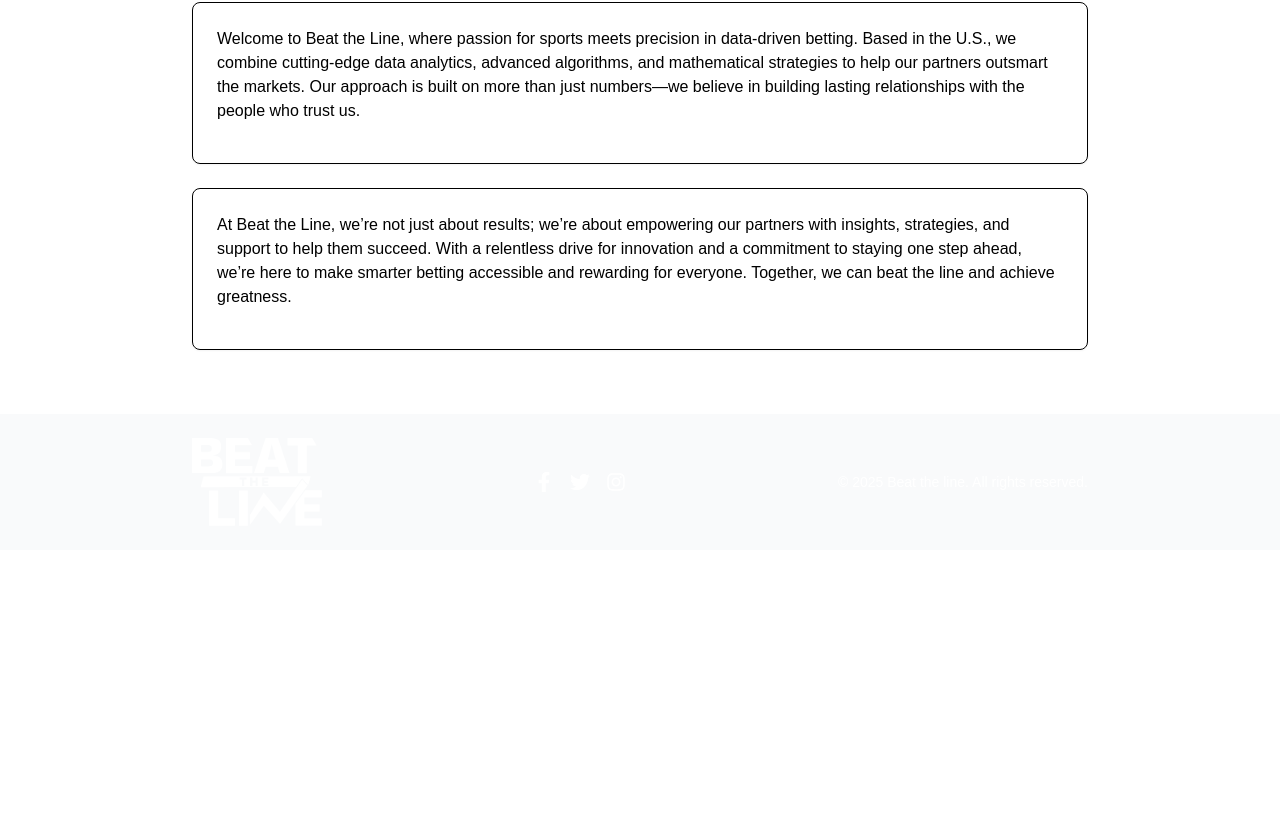
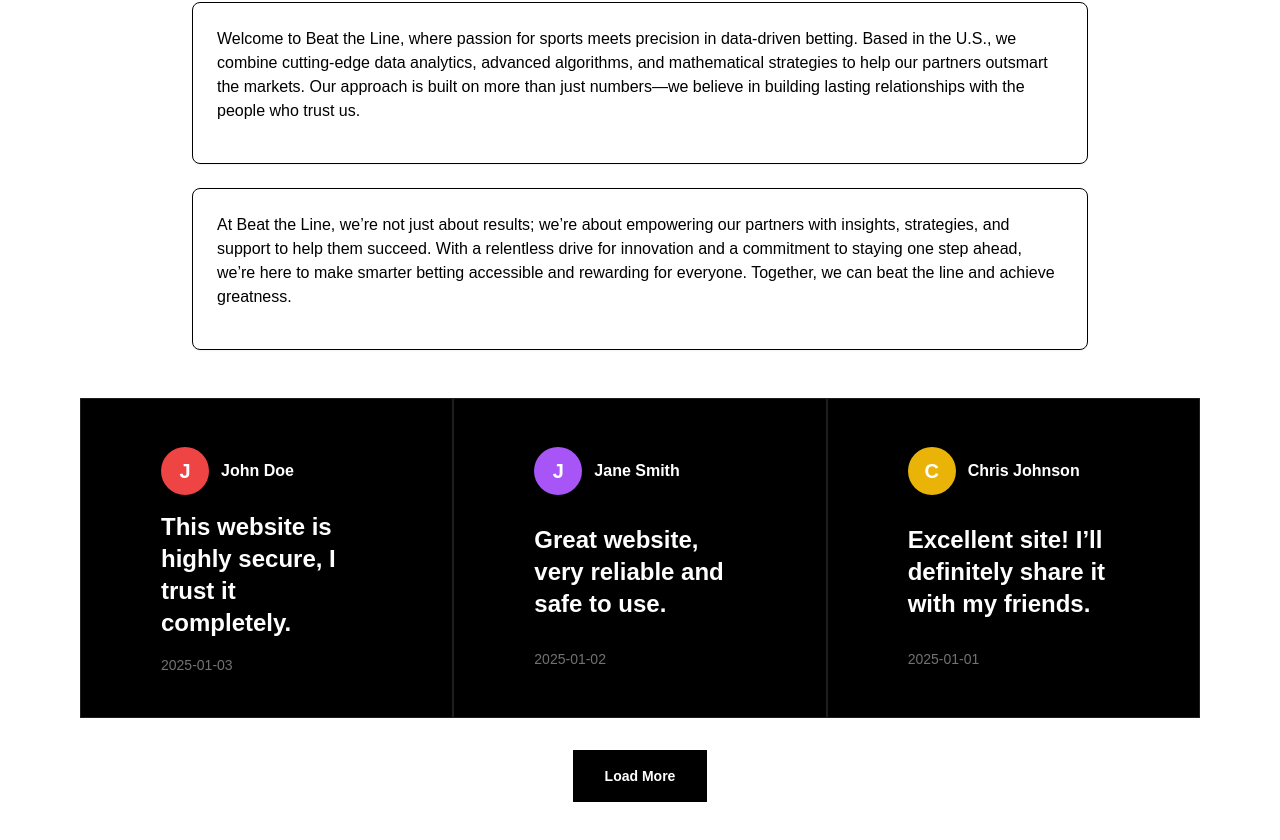
Before and after one commit to glaciercodeio/BeatTheLine-WebApp, a Next.js app: page / in a window 1280 px wide. Shown: the part 868-1708 px from the top of the page. Before the commit the page ends 1418 px from the top, so only its background shows below. Built offline with nearby package versions, Linux system fonts and the light colour scheme.

Commit message:
Add comments section

```diff
--- /dev/null
+++ b/src/app/components/features/comments/CommenList.jsx
@@ -0,0 +1,100 @@
+import React, { useState, useEffect } from "react";
+
+const Comments = () => {
+    const allComments = [
+        {
+            id: 1,
+            user: "John Doe",
+            text: "This website is highly secure, I trust it completely.",
+            date: "2025-01-03",
+        },
+        {
+            id: 2,
+            user: "Jane Smith",
+            text: "Great website, very reliable and safe to use.",
+            date: "2025-01-02",
+        },
+        {
+            id: 3,
+            user: "Chris Johnson",
+            text: "Excellent site! I’ll definitely share it with my friends.",
+            date: "2025-01-01",
+        },
+        {
+            id: 4,
+            user: "Alex Lee",
+            text: "It’s a solid betting site, I feel safe using it.",
+            date: "2024-12-30",
+        },
+        {
+            id: 5,
+            user: "Taylor Brown",
+            text: "This platform is top-notch for betting, I highly recommend it!.",
+            date: "2024-12-28",
+        },
+    ];
+
+    const colors = [
+        "bg-[#ef4444]",
+        "bg-[#10b981]",
+        "bg-[#0ea5e9]",
+        "bg-[#a855f7]",
+        "bg-[#ec4899]",
+        "bg-[#eab308]",
+        "bg-[#14b8a6]",
+    ];
+
+    const [visibleComments, setVisibleComments] = useState(3);
+    const [randomColors, setRandomColors] = useState([]);
+
+    const loadMoreComments = () => {
+        setVisibleComments((prev) => Math.min(prev + 3, allComments.length));
+    };
+
+    useEffect(() => {
+        const generatedColors = allComments.map(() => colors[Math.floor(Math.random() * colors.length)]);
+        setRandomColors(generatedColors);
+    }, []);
+
+    return (
+        <div className="mt-12">
+            {/* Grid container */}
+            <div className="grid grid-cols-1 sm:grid-cols-2 lg:grid-cols-3 gap-0">
+                {allComments.slice(0, visibleComments).map((comment, index) => (
+                    <div
+                        key={comment.id}
+                        className="border border-[#1f1f1f] bg-black text-white py-12 px-20 flex flex-col justify-between h-80"
+                    >
+                        {/* User info */}
+                        <div className="flex items-center mb-4">
+                            <div
+                                className={`${randomColors[index]} text-white rounded-full w-12 h-12 flex items-center justify-center font-bold text-xl mr-3`}
+                            >
+                                {comment.user.charAt(0).toUpperCase()}
+                            </div>
+                            <div className="font-bold text-md">{comment.user}</div>
+                        </div>
+
+                        {/* Comment text */}
+                        <p className="text-2xl font-semibold mb-4">{comment.text}</p>
+
+                        {/* Date */}
+                        <div className="text-sm text-[#727272]">{comment.date}</div>
+                    </div>
+                ))}
+            </div>
+
+            {visibleComments < allComments.length && (
+                <button
+                    onClick={loadMoreComments}
+                    className="block mx-auto mt-8 px-8 py-4 text-sm font-semibold text-white bg-[#000000] hover:bg-white hover:text-black transition-all duration-200"
+                >
+                    Load More
+                </button>
+
+            )}
+        </div>
+    );
+};
+
+export default Comments;
--- a/src/app/page.js
+++ b/src/app/page.js
@@ -2,6 +2,7 @@
 import Image from "next/image";
 import { useState, useEffect } from "react";
 import { FaFacebookF, FaTwitter, FaInstagram, FaBasketballBall, FaArrowRight, FaCircle, FaEnvelope, FaInfoCircle, FaHome } from 'react-icons/fa';
+import Comments from '@/app/components/features/comments/CommenList';
 
 export default function Home() {
   const [isScrolled, setIsScrolled] = useState(false);
@@ -96,7 +97,7 @@ export default function Home() {
             A place to make the best bets.
           </p>
 
-          {/* Contenedor de los botones */}
+          {/* Buttons container */}
           <div className="flex gap-4 mb-8">
             <button className="border border-[#E2E7EA] text-[#E2E7EA] px-6 py-2 rounded-md hover:bg-[#E2E7EA] hover:text-black transition-colors">
               Learn More
@@ -107,17 +108,17 @@ export default function Home() {
             </button>
           </div>
 
-          {/* Redes sociales */}
+          {/* Social media */}
           <div className="flex justify-start gap-6 text-2xl text-white mt-16">
-            {/* Icono de facebook */}
+            {/* Facebook icon */}
             <a href="https://facebook.com" target="_blank" rel="noopener noreferrer" className="hover:text-white transition-colors">
               <FaFacebookF className="text-white hover:text-gray-400 text-xl" />
             </a>
-            {/* Icono de twitter */}
+            {/* Twitter icon */}
             <a href="https://twitter.com" target="_blank" rel="noopener noreferrer" className="hover:text-white transition-colors">
               <FaTwitter className="text-white hover:text-gray-400 text-xl" />
             </a>
-            {/* Icono de instagram */}
+            {/* Instagram icon*/}
             <a href="https://instagram.com" target="_blank" rel="noopener noreferrer" className="hover:text-white transition-colors">
               <FaInstagram className="text-white hover:text-gray-400 text-xl" />
             </a>
@@ -167,11 +168,11 @@ export default function Home() {
               href={item.href}
               className="relative flex items-center group"
             >
-              {/* Contenedor iconos header */}
+              {/* Header icons container */}
               <div className="w-8 h-8 flex items-center justify-center border border-[#7a7a7a] rounded-full">
                 <div className="text-xl text-[#ffffff]">{item.icon}</div>
               </div>
-              {/* Texto emergente */}
+              {/* Text */}
               <span
                 className="absolute right-14 opacity-0 translate-x-4 group-hover:opacity-100 group-hover:translate-x-0 transition-all duration-300 ease-in-out text-white px- py-1 rounded-lg"
               >
@@ -240,9 +241,13 @@ export default function Home() {
             </div>
           </div>
         </div>
+
+        {/* Comments section */}
+        <section className="mt-12">
+          {/*   <h3 className="text-3xl font-bold mb-6 text-[#000000]">Comments</h3> */}
+          <Comments />
+        </section>
       </main>
-
-
 
       {/* Footer */}
       <footer className="px-8 py-6 sm:px-20 bg-gray-50 dark:bg-[#000]">
@@ -254,15 +259,15 @@ export default function Home() {
             height={20}
           />
           <div className="flex gap-4">
-            {/* Icono de facebook */}
+            {/* Facebook icon */}
             <a href="https://facebook.com" target="_blank" rel="noopener noreferrer" className="hover:text-white transition-colors">
               <FaFacebookF className="text-white hover:text-gray-400 text-xl" />
             </a>
-            {/* Icono de twitter */}
+            {/* Twitter icon */}
             <a href="https://twitter.com" target="_blank" rel="noopener noreferrer" className="hover:text-white transition-colors">
               <FaTwitter className="text-white hover:text-gray-400 text-xl" />
             </a>
-            {/* Icono de instagram */}
+            {/* Instagram icon */}
             <a href="https://instagram.com" target="_blank" rel="noopener noreferrer" className="hover:text-white transition-colors">
               <FaInstagram className="text-white hover:text-gray-400 text-xl" />
             </a>
```
